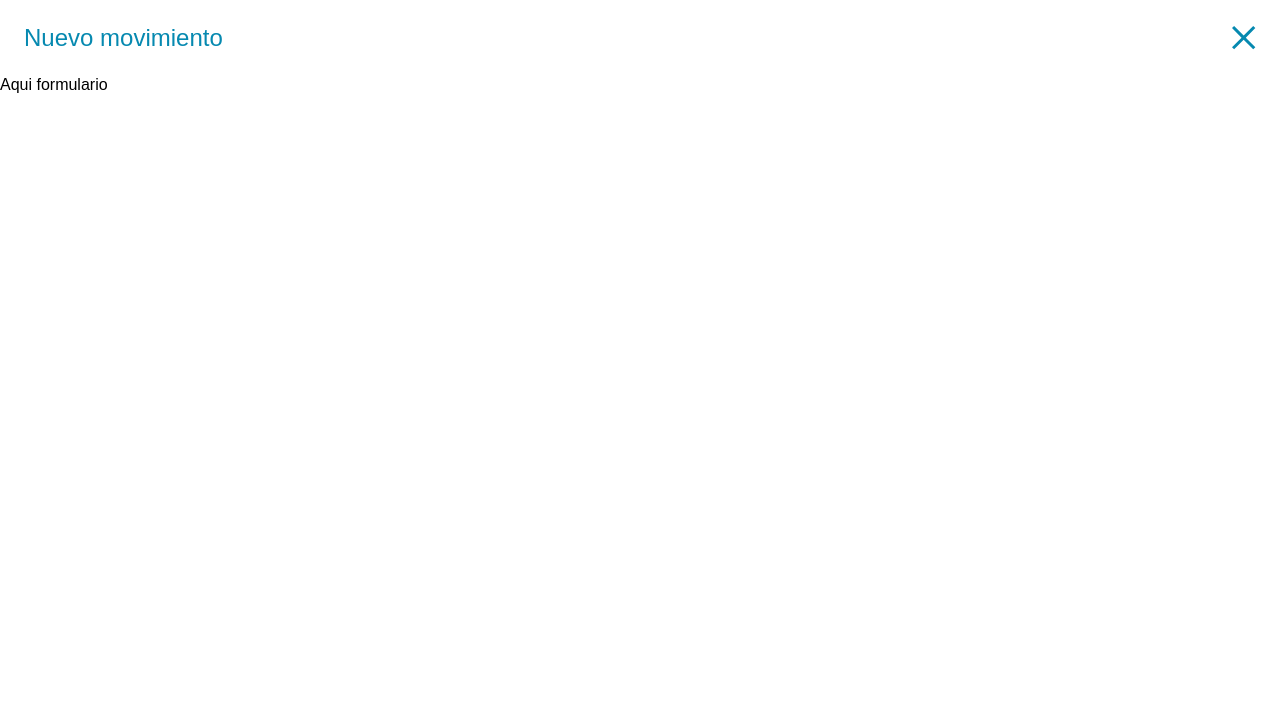
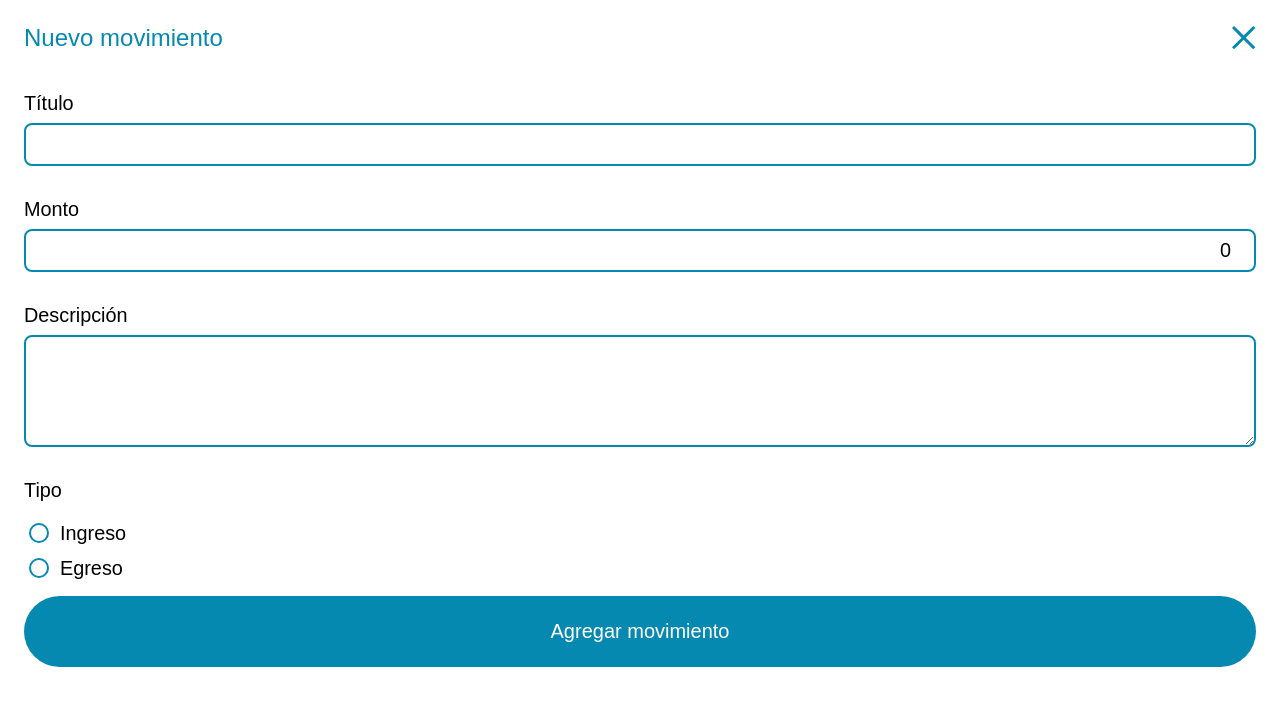
Before and after one commit to DannielNavas/cashflow, a Vue app: page / in a window 1280 px wide. Both pictures are taken after a click on the button "Agregar movienento". Shown: the top 706 px of the page. Built offline with nearby package versions, Linux system fonts and the light colour scheme.

Commit message:
✨ add basic form

```diff
--- a/src/components/Action.vue
+++ b/src/components/Action.vue
@@ -3,7 +3,46 @@
   <button @click="showModal = true">Agregar movienento</button>
   <teleport to="#app">
     <Modal v-show="showModal" @close="showModal = false">
-      Aqui formulario
+      <form @submit.prevent="submit">
+        <div class="field">
+          <label for="title">Título</label>
+          <input type="text" id="title" v-model="title" />
+        </div>
+        <div class="field">
+          <label for="amount">Monto</label>
+          <input type="number" id="amount" v-model="amount" />
+        </div>
+        <div class="field">
+          <label for="description">Descripción</label>
+          <textarea id="description" v-model="description" rows="4"></textarea>
+        </div>
+        <div class="field">
+          <label for="type">Tipo</label>
+          <div class="radio-label">
+            <input
+              type="radio"
+              id="income"
+              name="type"
+              value="income"
+              v-model="type"
+            />
+            <span>Ingreso</span>
+          </div>
+          <div class="radio-label">
+            <input
+              type="radio"
+              id="expense"
+              name="type"
+              value="expense"
+              v-model="type"
+            />
+            <span>Egreso</span>
+          </div>
+        </div>
+        <div class="action">
+          <button>Agregar movimiento</button>
+        </div>
+      </form>
     </Modal>
   </teleport>
 </template>
@@ -13,6 +52,10 @@ import { ref } from "vue";
 import Modal from "./Modal.vue";
 
 const showModal = ref(false);
+const title = ref("");
+const description = ref("");
+const amount = ref(0);
+const type = ref("");
 </script>
 
 <style scoped>
```
